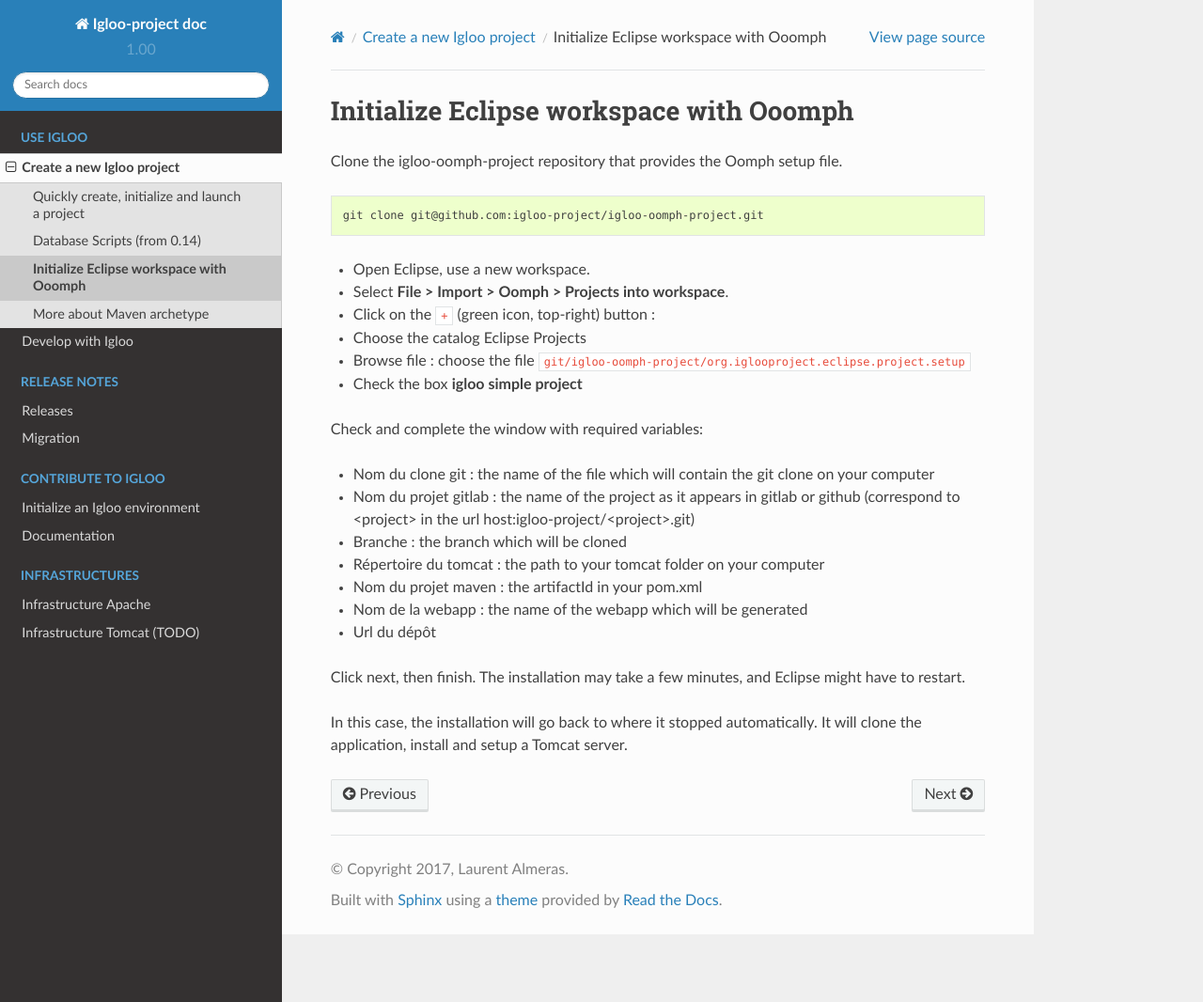
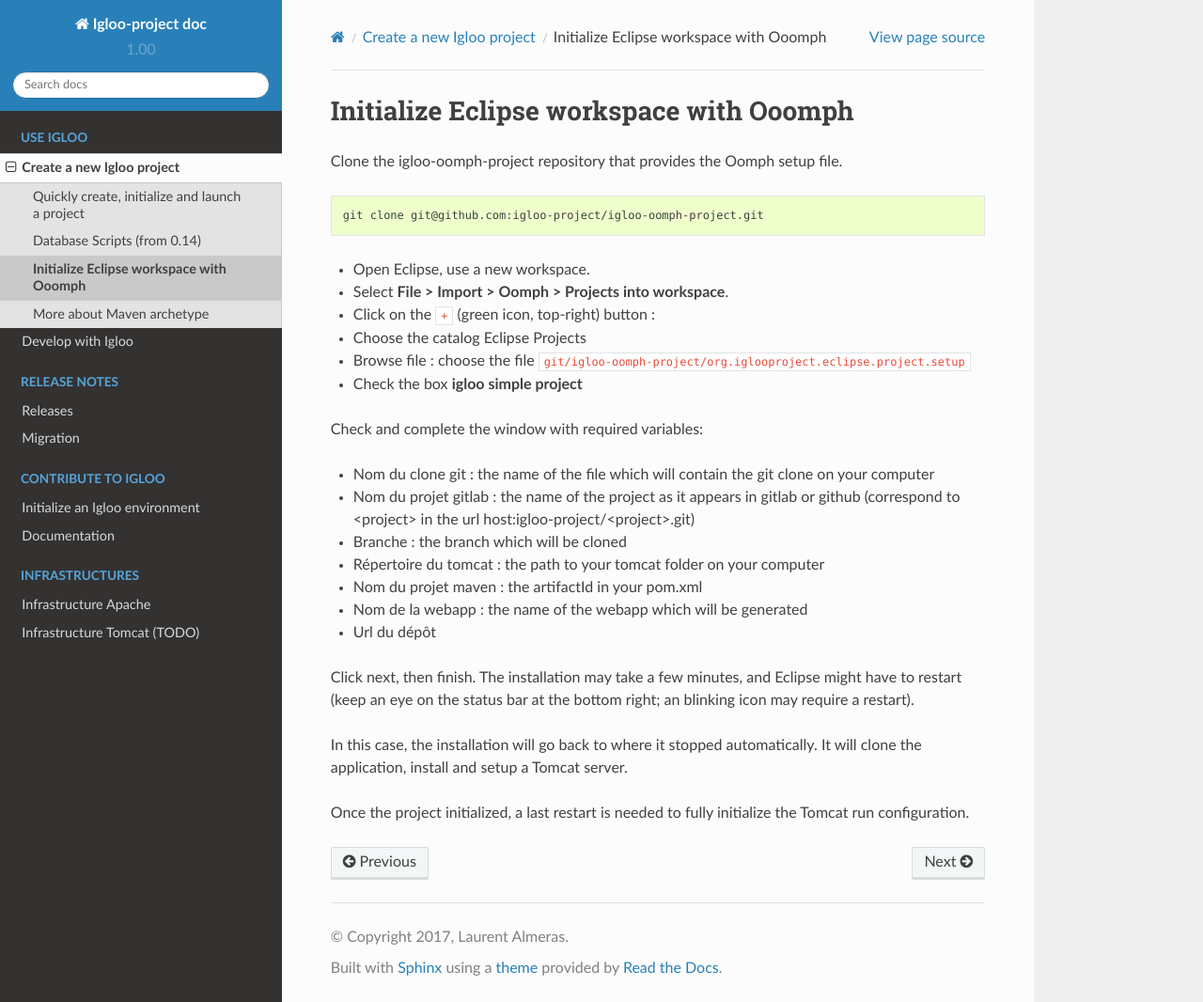
Before and after one commit to igloo-project/igloo-doc, a Sphinx documentation site: the page built from source/usage/bootstrap/initialize-with-oomph.rst, in a window 1280 px wide and 1066 px high. Shown: the whole window at 94% size. Built offline with Sphinx 7.4.7 and the Read the Docs theme 2.0.0, drawn with Linux system fonts in a browser that asks for light colours.

Commit message:
oomph doc

```diff
--- a/source/usage/bootstrap/initialize-with-oomph.rst
+++ b/source/usage/bootstrap/initialize-with-oomph.rst
@@ -42,7 +42,11 @@ Check and complete the window with required variables:
 
 
 Click next, then finish. The installation may take a few minutes, and Eclipse might
-have to restart.
+have to restart (keep an eye on the status bar at the bottom right; an blinking icon
+may require a restart).
 
 In this case, the installation will go back to where it stopped
 automatically. It will clone the application, install and setup a Tomcat server.
+
+Once the project initialized, a last restart is needed to fully initialize the Tomcat
+run configuration.
```
